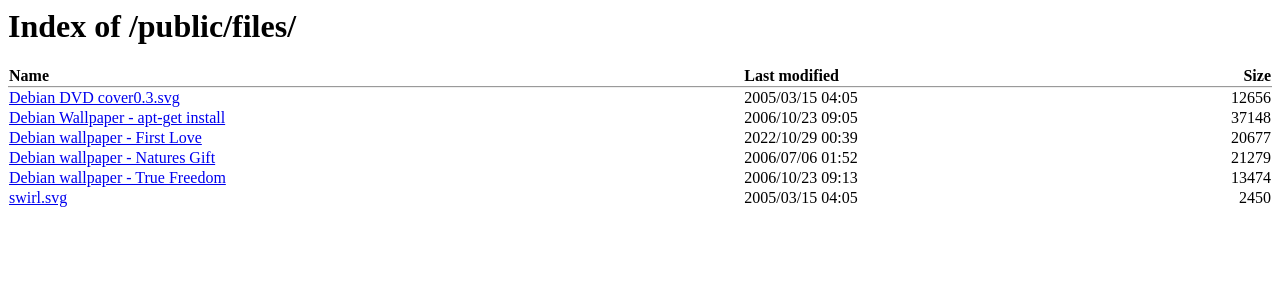
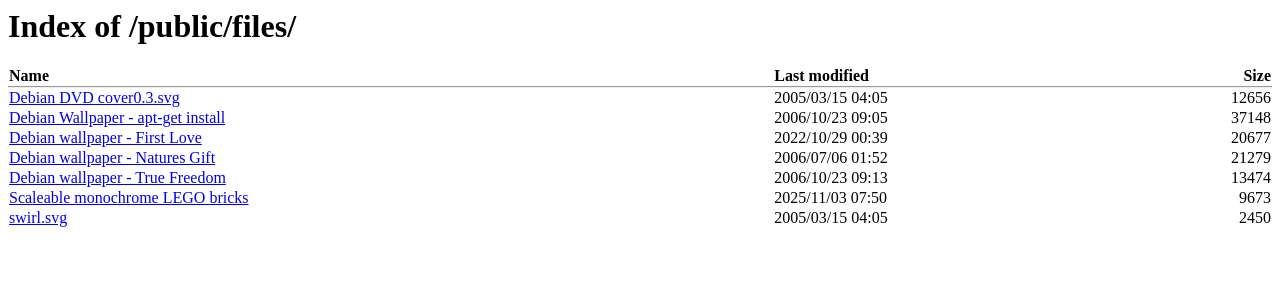
Before and after one commit to jacobemcken/jacobemcken.github.io, a Jekyll site: the page public/files/index.html, which Jekyll copies as it is, in a window 1280 px wide. Shown: the top 300 px of the page. Built offline with Jekyll 4.4.1, drawn with Linux system fonts in a browser that asks for light colours.

Commit message:
Update SVG Lego ZIP with 12 new bricks

```diff
--- a/public/files/index.html
+++ b/public/files/index.html
@@ -24,6 +24,7 @@
 <TR><TD class="name"><A HREF="Debian%20wallpaper%20-%20First%20love.svg">Debian wallpaper - First Love</A></TD><TD class="mtime">2022/10/29 00:39</TD><TD class="size">20677</TD></TR>
 <TR><TD class="name"><A HREF="Debian%20wallpaper%20-%20Natures%20gift.svg">Debian wallpaper - Natures Gift</A></TD><TD class="mtime">2006/07/06 01:52</TD><TD class="size">21279</TD></TR>
 <TR><TD class="name"><A HREF="Debian%20wallpaper%20-%20True%20freedom.svg">Debian wallpaper - True Freedom</A></TD><TD class="mtime">2006/10/23 09:13</TD><TD class="size">13474</TD></TR>
+<TR><TD class="name"><A HREF="Scaleable%20monochrome%20LEGO%20bricks.zip">Scaleable monochrome LEGO bricks</A></TD><TD class="mtime">2025/11/03 07:50</TD><TD class="size">9673</TD></TR>
 <TR><TD class="name"><A HREF="swirl.svg">swirl.svg</A></TD><TD class="mtime">2005/03/15 04:05</TD><TD class="size">2450</TD></TR>
 </TBODY>
 </TABLE>
```
Also changed, not shown: 1 other file.
